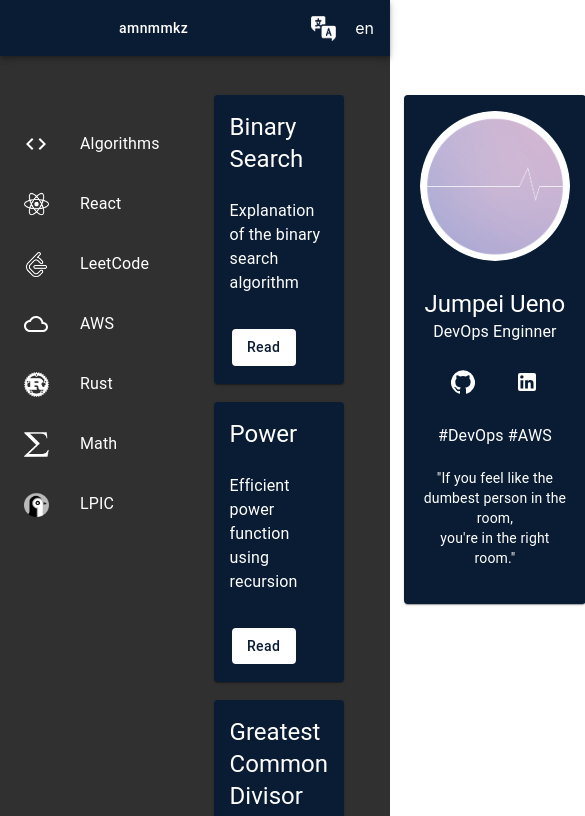
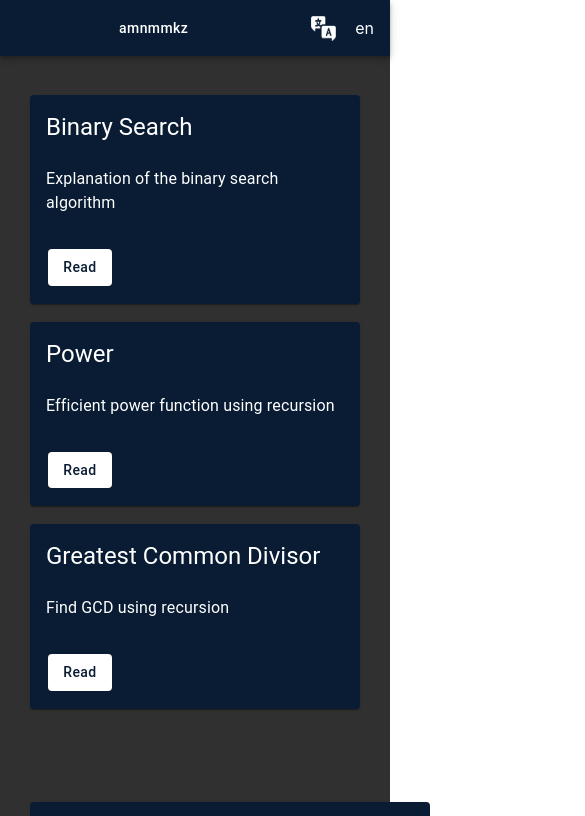
Before and after one commit to jun-uen0/react-techs, a React (Create React App) app: page / in a window 390 px wide. Shown: the top 816 px of the page, 585 px wide, since content can reach past the window. Built offline with nearby package versions, Linux system fonts and the light colour scheme; the HTML template or start-up script is replaced by a standard one.

Commit message:
update: change to hunberger menue

```diff
--- a/src/components/Layout/CardArea/CardArea.tsx
+++ b/src/components/Layout/CardArea/CardArea.tsx
@@ -1,13 +1,14 @@
 import Box from '@material-ui/core/Box'
 import Profile from './parts/Profile'
+import useMediaQuery from '@material-ui/core/useMediaQuery'
 
 const CardArea = () => {
+  const isMobile = useMediaQuery('(max-width: 768px)')
+
   return (
-    <>
-      <Box>
-        <Profile />
-      </Box>
-    </>
+    <Box sx={{ order: isMobile ? 2 : 0 }}>
+      <Profile />
+    </Box>
   )
 }
 
--- a/src/components/Layout/Layout.tsx
+++ b/src/components/Layout/Layout.tsx
@@ -6,8 +6,10 @@ import ContentsArea from "./ContentsArea/ContentsArea"
 import { MuiThemeProvider } from '@material-ui/core/styles'
 import { contents } from '../types'
 import { theme } from '../theme'
+import useMediaQuery from '@material-ui/core/useMediaQuery'
 
 const Layout: React.FC = () => {
+  const isMobile = useMediaQuery('(max-width: 768px)')
 
   const [isEnglish, setIsEnglish] = useState(() => {
     const isEnglish = localStorage.getItem('isEnglish')
@@ -40,15 +42,18 @@ const Layout: React.FC = () => {
           <NavBar
             isEnglish={isEnglish}
             setIsEnglish={setIsEnglish}
+            isMobile={isMobile}
           />
         </div>
         <div className="container">
+          {!isMobile && (
             <div className="sideBar">
               <SideBar
                 setContentsType={setContentsType}
                 setShowCards={setShowCards}
               />
             </div>
+          )}
           <div className="contentsArea">
             <ContentsArea
               setShowCards={setShowCards}
@@ -65,5 +70,4 @@ const Layout: React.FC = () => {
     </div>
   )
 }
-
 export default Layout
--- a/src/components/Layout/NavBar/NavBar.tsx
+++ b/src/components/Layout/NavBar/NavBar.tsx
@@ -8,6 +8,7 @@ import AppBar from '@material-ui/core/AppBar'
 type NavBarProps = {
   isEnglish: boolean
   setIsEnglish: Dispatch<SetStateAction<boolean>>
+  isMobile: boolean
 }
 
 const NavBar: React.FC<NavBarProps> = (props) => {
--- a/src/components/Layout/SideBar/SideBar.tsx
+++ b/src/components/Layout/SideBar/SideBar.tsx
@@ -3,12 +3,36 @@ import Toolbar from '@material-ui/core/Toolbar'
 import List from '@material-ui/core/List'
 import Items from './parts/Items'
 import { SideBarProps } from '../../types'
+import Drawer from '@material-ui/core/Drawer';
+import IconButton from '@material-ui/core/IconButton';
+import MenuIcon from '@material-ui/icons/Menu';
+import { useState } from 'react';
 
 const SideBar: React.FC<SideBarProps> = (props) => {
+  const [mobileOpen, setMobileOpen] = useState(false)
+
+  const handleDrawerToggle = () => {
+    setMobileOpen(!mobileOpen)
+  }
+
   return (
     <>
+      <IconButton onClick={handleDrawerToggle} edge="start" color="inherit" aria-label="menu">
+        <MenuIcon />
+      </IconButton>
+      <Drawer
+        variant="temporary"
+        open={mobileOpen}
+        onClose={handleDrawerToggle}
+        ModalProps={{
+          keepMounted: true, // Better open performance on mobile.
+        }}
+        PaperProps={{
+          style: { backgroundColor: '#303030', color: '#ffffff' }, // 背景色と文字色を指定
+        }}
+      >
+        <Box sx={{ width: 240 }}>
           <Toolbar />
-      <Box sx={{ overflow: 'auto' }}>
           <List>
             <Items
               setContentsType={props.setContentsType}
@@ -16,6 +40,7 @@ const SideBar: React.FC<SideBarProps> = (props) => {
             />
           </List>
         </Box>
+      </Drawer>
     </>
   )
 }
--- a/src/index.css
+++ b/src/index.css
@@ -63,3 +63,14 @@ code {
   margin-top: 45px;
   flex: 1;
 }
+
+.container {
+  display: flex;
+  flex-direction: column;
+}
+
+@media (min-width: 768px) {
+  .container {
+    flex-direction: row;
+  }
+}
```
Lines whose indentation alone changed are shown as unchanged.
